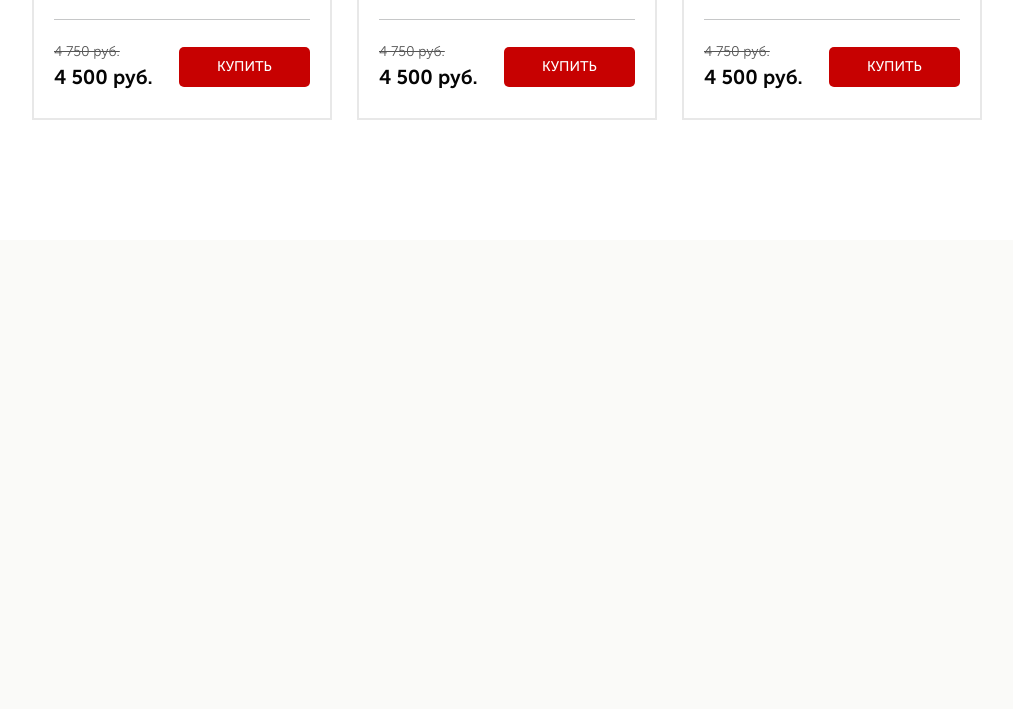
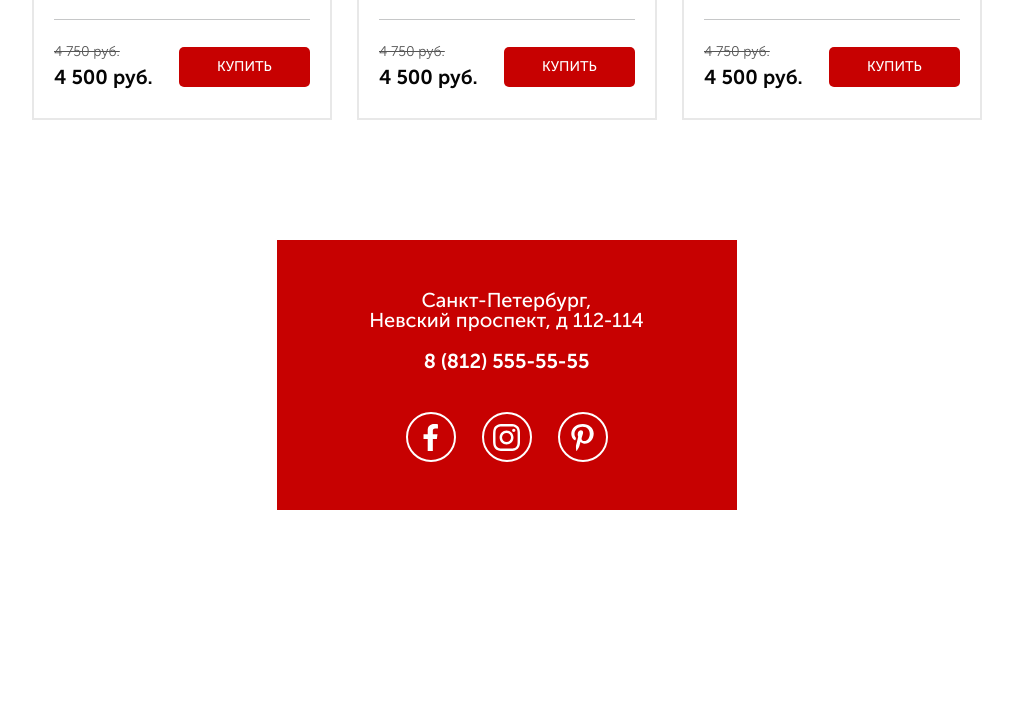
Before and after one commit to Rozali-Ab/pulse, a PHP site: page / in a window 1280 px wide. Shown: the part 3693-4402 px from the top of the page, without its empty margins (133-1146 px from the left). Before the commit the page ends 3813 px from the top, so only its background shows below. Run offline with PHP 8.4, Linux system fonts and the light colour scheme; some libraries are stand-ins or nearby versions.

Commit message:
section map

```diff
--- a/src/index.html
+++ b/src/index.html
@@ -125,7 +125,7 @@
                             <img src="img/pulsometr.png" alt="pulsometr.png" class="catalog-item__img">
                             <div class="catalog-item__subtitle">Пульсометр Polar FT1</div>
                             <div class="catalog-item__descr">Для первых шагов в тренировках, основанных на сердечном ритме</div>
-                            <a href="" class="catalog-item__link">Подробнее</a>
+                            <a href="#" class="catalog-item__link">Подробнее</a>
                         </div>
                         <ul class="catalog-item__list">
                             <li>
@@ -140,7 +140,7 @@
                             <li>
                                 Вы сможете посмотреть данные по 10 тренировкам.
                             </li>
-                            <a href="" class="catalog-item__back">Назад</a>
+                            <a href="#" class="catalog-item__back">Назад</a>
                         </ul>
                     </div>
                     <hr>
@@ -438,9 +438,26 @@
                     </div>
                 </div>
             </div>
-
         </div>
     </section>
+
+    <footer class="footer">
+        <div class="footer__map">
+            <!-- <iframe src="https://www.google.com/maps/embed?pb=!1m18!1m12!1m3!1d1999.058118409584!2d30.358355016096663!3d59.931177781873465!2m3!1f0!2f0!3f0!3m2!1i1024!2i768!4f13.1!3m3!1m2!1s0x469631a5e66d51c5%3A0x6f00589ac258db97!2z0J3QtdCy0YHQutC40Lkg0L_RgC4sINCh0LDQvdC60YIt0J_QtdGC0LXRgNCx0YPRgNCz!5e0!3m2!1sru!2sru!4v1676928899173!5m2!1sru!2sru" width="100%" height="630" style="border:0;" allowfullscreen="" loading="lazy" referrerpolicy="no-referrer-when-downgrade"></iframe> -->
+
+            <!-- <iframe src="https://yandex.ru/map-widget/v1/?um=constructor%3Aa46d01bafbc7b9743306bd217aa8e264bdf601da9badb8f75a3c5420b4c95acc&amp;source=constructor" width="100%" height="630" frameborder="0"></iframe> -->
+            <script type="text/javascript" charset="utf-8" async src="https://api-maps.yandex.ru/services/constructor/1.0/js/?um=constructor%3Aa46d01bafbc7b9743306bd217aa8e264bdf601da9badb8f75a3c5420b4c95acc&amp;width=100%25&amp;height=630&amp;lang=ru_RU&amp;scroll=false"></script>
+        </div>
+        <div class="footer__info">
+            <address class="footer__adress">Санкт-Петербург, <br>Невский проспект, д 112-114</address>
+            <a class="footer__phone" href="tel:+78125555555">8 (812) 555-55-55</a>
+            <div class="footer__social">
+                <a href="" class="footer__social-item"><img src="icons/facebook.svg" alt="facebook"></a>
+                <a href="" class="footer__social-item"><img src="icons/instagram.svg" alt="instagram"></a>
+                <a href="" class="footer__social-item"><img src="icons/pinterest.svg" alt="pinterest"></a>
+            </div>
+        </div>
+    </footer>
 
     <script type="text/javascript" src="https://code.jquery.com/jquery-1.11.0.min.js"></script>
     <script type="text/javascript" src="https://code.jquery.com/jquery-migrate-1.2.1.min.js"></script>
--- /dev/null
+++ b/src/sass/blocks/_footer.scss
@@ -0,0 +1,55 @@
+.footer {
+    position: relative;
+    height: 630px;
+    color: #fff;
+    text-align: center;
+    font-size: 20px;
+    &__info {
+        position: absolute;
+        top: 0;
+        left: 50%;
+        transform: translateX(-50%);
+        width: 460px;
+        height: 270px;
+        background-color: $main-color;
+        padding: 50px 54px 60px 53px;
+    }
+    &__adress {
+        font-weight: 500;
+        line-height: 20px;
+    }
+    &__phone {
+        margin-top: 36px;
+        font-weight: 700;
+        color: #fff;
+        text-decoration: none;
+        &:hover {
+            color: #fff;
+        }
+    }
+    &__social {
+        margin-top: 36px;
+        display: flex;
+        justify-content: center;
+        align-items: center;
+    }
+    &__social-item {
+        display: flex;
+        justify-content: center;
+        align-items: center;
+        width: 50px;
+        height: 50px;
+        border: 2px solid #fff;
+        border-radius: 50%;
+        margin: 0 13px;
+        img {
+            display: block;
+            height: 27px;
+        }
+        &:hover {
+            transform: scale(105%);
+            transition: all 0.4s;
+            box-shadow: 0px 5px 10px 2px rgba(34, 60, 80, 0.2);
+        }
+    }
+}
--- a/src/sass/style.scss
+++ b/src/sass/style.scss
@@ -3,6 +3,10 @@
 * {
     font-family: 'Museo Sans Cyrl', sans-serif;
 }
+body::-webkit-scrollbar {
+    width: 0;
+}
+
 .container {
     max-width: 950px;
     margin: 0 auto;
@@ -17,3 +21,4 @@
 @import 'blocks/forms';
 @import 'blocks/carousel';
 @import 'blocks/catalog';
+@import 'blocks/footer';
```
Also changed, not shown: src/css/style.min.css, src/icons/facebook.svg (added), src/icons/instagram.svg (added), src/icons/pinterest.svg (added).
